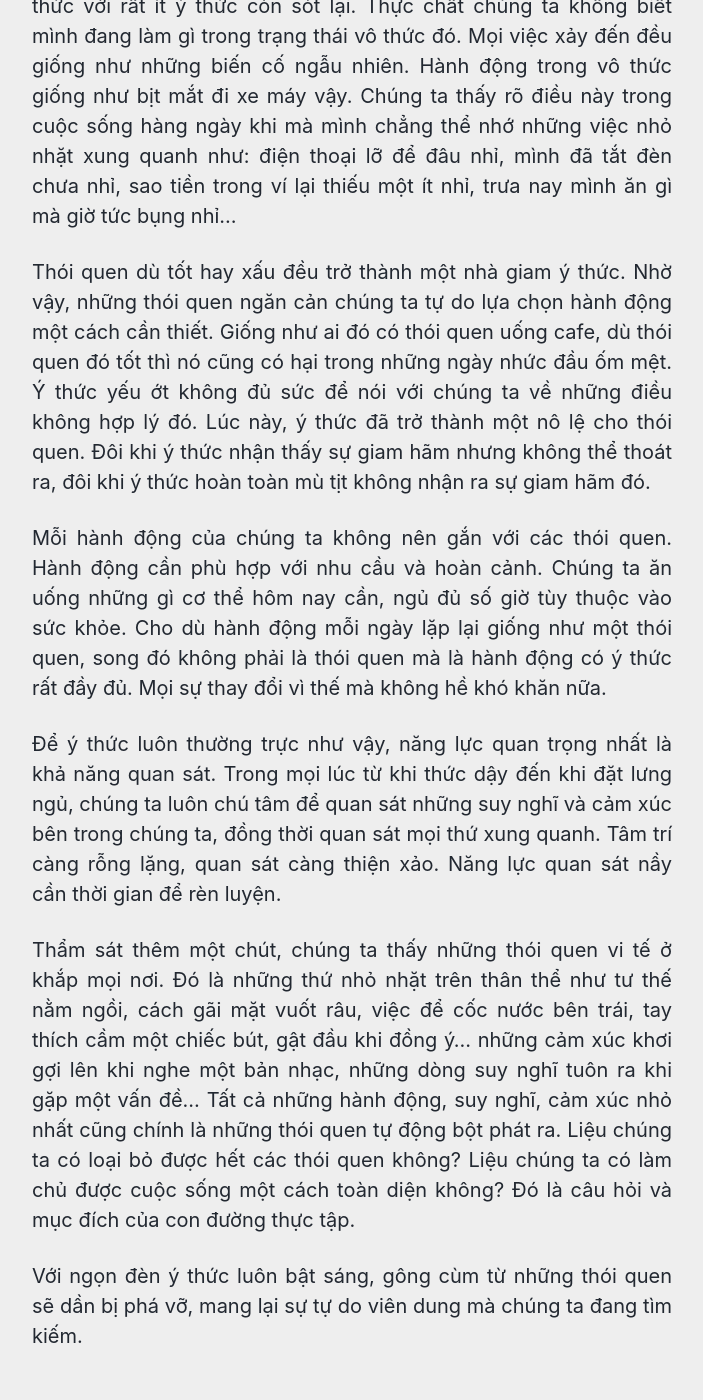
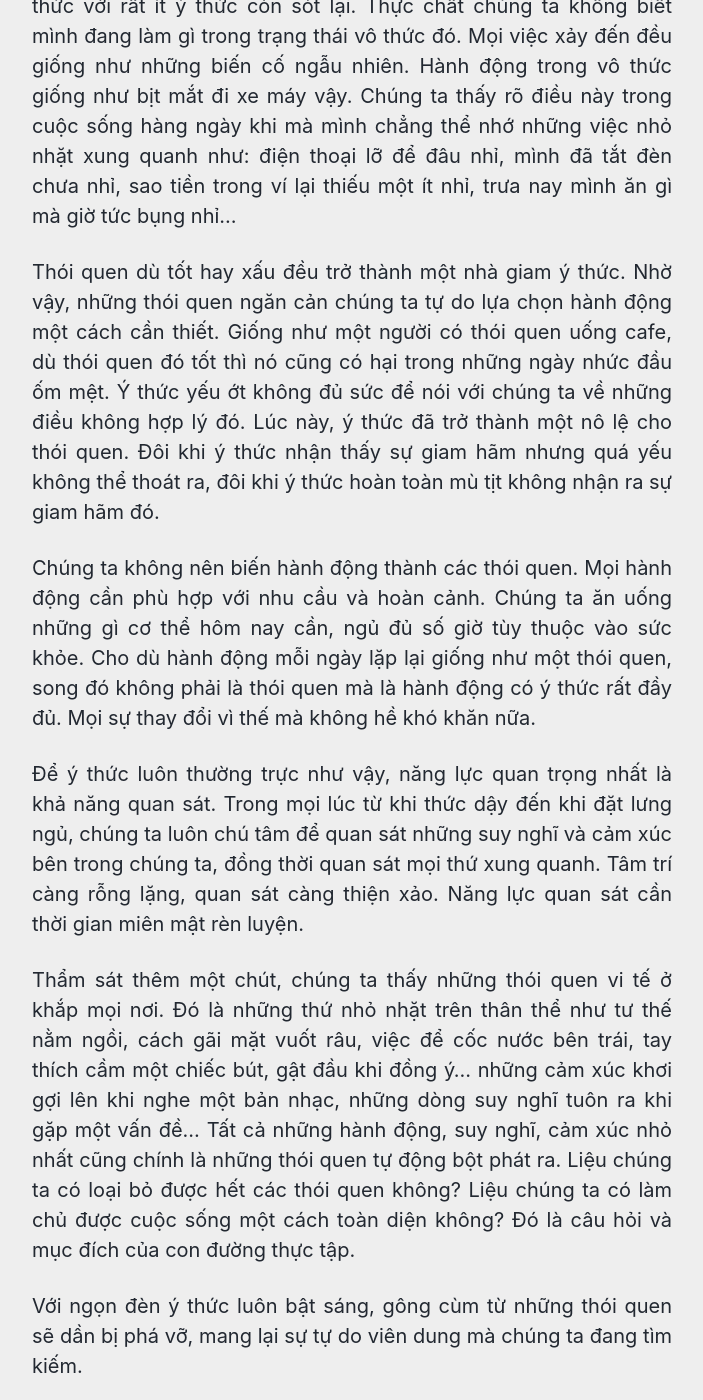
Before and after one commit to twinni7/twinni7.github.io, a Jekyll site: the page built from _posts/tam-thuc/2020-09-26-thoi-quen.md, in a window 1280 px wide and 1400 px high, scrolled down 1137 px. Shown: the whole window, without its empty margins (288-991 px from the left). Built offline with Jekyll 4.4.1, drawn with Linux system fonts in a browser that asks for light colours; cached includes are drawn as plain includes; nearby versions of some CDN libraries.

Commit message:
minor fix

```diff
--- a/_posts/tam-thuc/2020-09-26-thoi-quen.md
+++ b/_posts/tam-thuc/2020-09-26-thoi-quen.md
@@ -22,11 +22,11 @@ Sự thật, không có cái gọi là thói quen tốt hay thói quen xấu. T
 
 Mỗi khi hành động theo thói quen, chúng ta ở một trạng thái vô thức với rất ít ý thức còn sót lại. Thực chất chúng ta không biết mình đang làm gì trong trạng thái vô thức đó. Mọi việc xảy đến đều giống như những biến cố ngẫu nhiên. Hành động trong vô thức giống như bịt mắt đi xe máy vậy. Chúng ta thấy rõ điều này trong cuộc sống hàng ngày khi mà mình chẳng thể nhớ những việc nhỏ nhặt xung quanh như: điện thoại lỡ để đâu nhỉ, mình đã tắt đèn chưa nhỉ, sao tiền trong ví lại thiếu một ít nhỉ, trưa nay mình ăn gì mà giờ tức bụng nhỉ...
 
-Thói quen dù tốt hay xấu đều trở thành một nhà giam ý thức. Nhờ vậy, những thói quen ngăn cản chúng ta tự do lựa chọn hành động một cách cần thiết. Giống như ai đó có thói quen uống cafe, dù thói quen đó tốt thì nó cũng có hại trong những ngày nhức đầu ốm mệt. Ý thức yếu ớt không đủ sức để nói với chúng ta về những điều không hợp lý đó. Lúc này, ý thức đã trở thành một nô lệ cho thói quen. Đôi khi ý thức nhận thấy sự giam hãm nhưng không thể thoát ra, đôi khi ý thức hoàn toàn mù tịt không nhận ra sự giam hãm đó.
+Thói quen dù tốt hay xấu đều trở thành một nhà giam ý thức. Nhờ vậy, những thói quen ngăn cản chúng ta tự do lựa chọn hành động một cách cần thiết. Giống như một người có thói quen uống cafe, dù thói quen đó tốt thì nó cũng có hại trong những ngày nhức đầu ốm mệt. Ý thức yếu ớt không đủ sức để nói với chúng ta về những điều không hợp lý đó. Lúc này, ý thức đã trở thành một nô lệ cho thói quen. Đôi khi ý thức nhận thấy sự giam hãm nhưng quá yếu không thể thoát ra, đôi khi ý thức hoàn toàn mù tịt không nhận ra sự giam hãm đó.
 
-Mỗi hành động của chúng ta không nên gắn với các thói quen. Hành động cần phù hợp với nhu cầu và hoàn cảnh. Chúng ta ăn uống những gì cơ thể hôm nay cần, ngủ đủ số giờ tùy thuộc vào sức khỏe. Cho dù hành động mỗi ngày lặp lại giống như một thói quen, song đó không phải là thói quen mà là hành động có ý thức rất đầy đủ. Mọi sự thay đổi vì thế mà không hề khó khăn nữa.
+Chúng ta không nên biến hành động thành các thói quen. Mọi hành động cần phù hợp với nhu cầu và hoàn cảnh. Chúng ta ăn uống những gì cơ thể hôm nay cần, ngủ đủ số giờ tùy thuộc vào sức khỏe. Cho dù hành động mỗi ngày lặp lại giống như một thói quen, song đó không phải là thói quen mà là hành động có ý thức rất đầy đủ. Mọi sự thay đổi vì thế mà không hề khó khăn nữa.
 
-Để ý thức luôn thường trực như vậy, năng lực quan trọng nhất là khả năng quan sát. Trong mọi lúc từ khi thức dậy đến khi đặt lưng ngủ, chúng ta luôn chú tâm để quan sát những suy nghĩ và cảm xúc bên trong chúng ta, đồng thời quan sát mọi thứ xung quanh. Tâm trí càng rỗng lặng, quan sát càng thiện xảo. Năng lực quan sát nầy cần thời gian để rèn luyện.
+Để ý thức luôn thường trực như vậy, năng lực quan trọng nhất là khả năng quan sát. Trong mọi lúc từ khi thức dậy đến khi đặt lưng ngủ, chúng ta luôn chú tâm để quan sát những suy nghĩ và cảm xúc bên trong chúng ta, đồng thời quan sát mọi thứ xung quanh. Tâm trí càng rỗng lặng, quan sát càng thiện xảo. Năng lực quan sát cần thời gian miên mật rèn luyện.
 
 Thẩm sát thêm một chút, chúng ta thấy những thói quen vi tế ở khắp mọi nơi. Đó là những thứ nhỏ nhặt trên thân thể như tư thế nằm ngồi, cách gãi mặt vuốt râu, việc để cốc nước bên trái, tay thích cầm một chiếc bút, gật đầu khi đồng ý... những cảm xúc khơi gợi lên khi nghe một bản nhạc, những dòng suy nghĩ tuôn ra khi gặp một vấn đề... Tất cả những hành động, suy nghĩ, cảm xúc nhỏ nhất cũng chính là những thói quen tự động bột phát ra. Liệu chúng ta có loại bỏ được hết các thói quen không? Liệu chúng ta có làm chủ được cuộc sống một cách toàn diện không? Đó là câu hỏi và mục đích của con đường thực tập.
 
```
